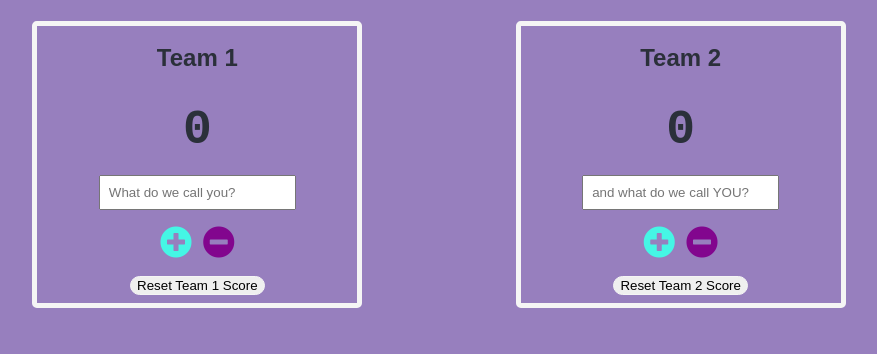
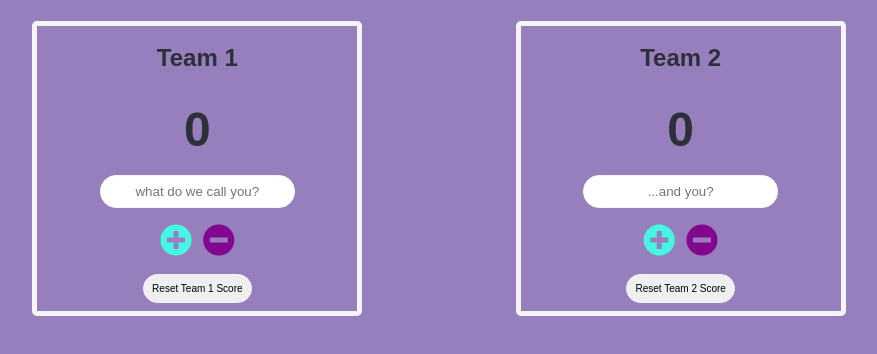
Before and after one commit to jonathonchilds/Scoreboard, a website built with Vite: page index.html in a window 1280 px wide. Shown: the part 134-488 px from the top of the page, without its empty margins (201-1078 px from the left). Built offline with nearby package versions, Linux system fonts and the light colour scheme.

Commit message:
css styling changes

```diff
--- a/index.html
+++ b/index.html
@@ -19,7 +19,7 @@
         <h2>Team 1</h2>
         <h3>0</h3>
         <fieldset>
-          <input type="text" placeholder="What do we call you?" />
+          <input type="text" class="teamName" placeholder="what do we call you?" />
         </fieldset>
 
         <fieldset>
@@ -34,7 +34,7 @@
         <h2>Team 2</h2>
         <h3>0</h3>
         <fieldset>
-          <input type="text" placeholder="and what do we call YOU?" />
+          <input type="text" placeholder="...and you?" />
         </fieldset>
 
         <fieldset>
--- a/src/style.css
+++ b/src/style.css
@@ -45,12 +45,13 @@ section {
 
 section h2,
 section p {
+  font-family: 'Raleway', sans-serif;
   text-align: center;
 }
 
 section h3 {
   margin: 1rem 0;
-  font-family: Monospace;
+  font-family: 'Raleway', sans-serif;
   font-size: 3rem;
 }
 
@@ -58,10 +59,17 @@ fieldset {
   padding-left: 0;
   padding-right: 0;
   border: none;
+
+
 }
 
 fieldset input {
+
+  border-width: 1rem;
+  border: 1px solid whitesmoke;
+  border-radius: 1rem;
   padding: 0.5rem;
+  text-align: center;
 }
 
 fieldset i {
@@ -74,11 +82,17 @@ fieldset i.add {
 }
 
 button.reset {
+  font-family: 'Raleway', sans-serif;
+   font-size: 10px;
+      margin: var(font-size);
+       text-align: center;
+        justify-content: center;
   border-width: 1rem;
   border: 1px solid whitesmoke;
   border-radius: 1rem;
   cursor: pointer;
   margin: 0.5rem;
+  padding: 0.5rem;
 }
 
 fieldset i.subtract {
```
